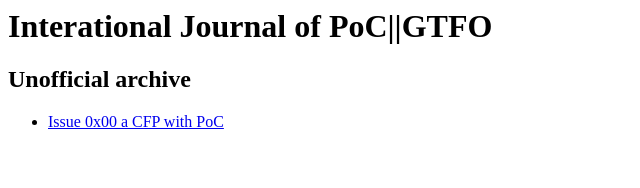
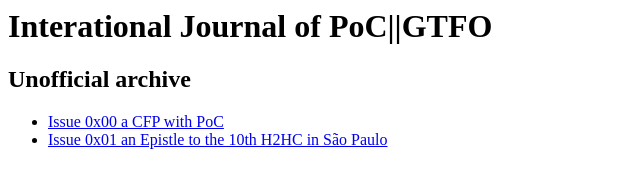
Before and after one commit to MisterGlass/POC--GTFO, a plain HTML site: page index.html in a window 1280 px wide. Shown: the whole page, without its empty margins (0-640 px from the left). Drawn offline with Linux system fonts and the light colour scheme.

Commit message:
Added issue 0x01

```diff
--- a/index.html
+++ b/index.html
@@ -4,6 +4,7 @@
     <h2>Unofficial archive</h2>
     <ul>
         <li><a href="pocorgtfo00.pdf">Issue 0x00 a CFP with PoC</a></li>
+        <li><a href="pocorgtfo01.pdf">Issue 0x01 an Epistle to the 10th H2HC in São Paulo</a></li>
     </ul>
 </body>
 </html>
```
Also changed, not shown: 1 other file.
